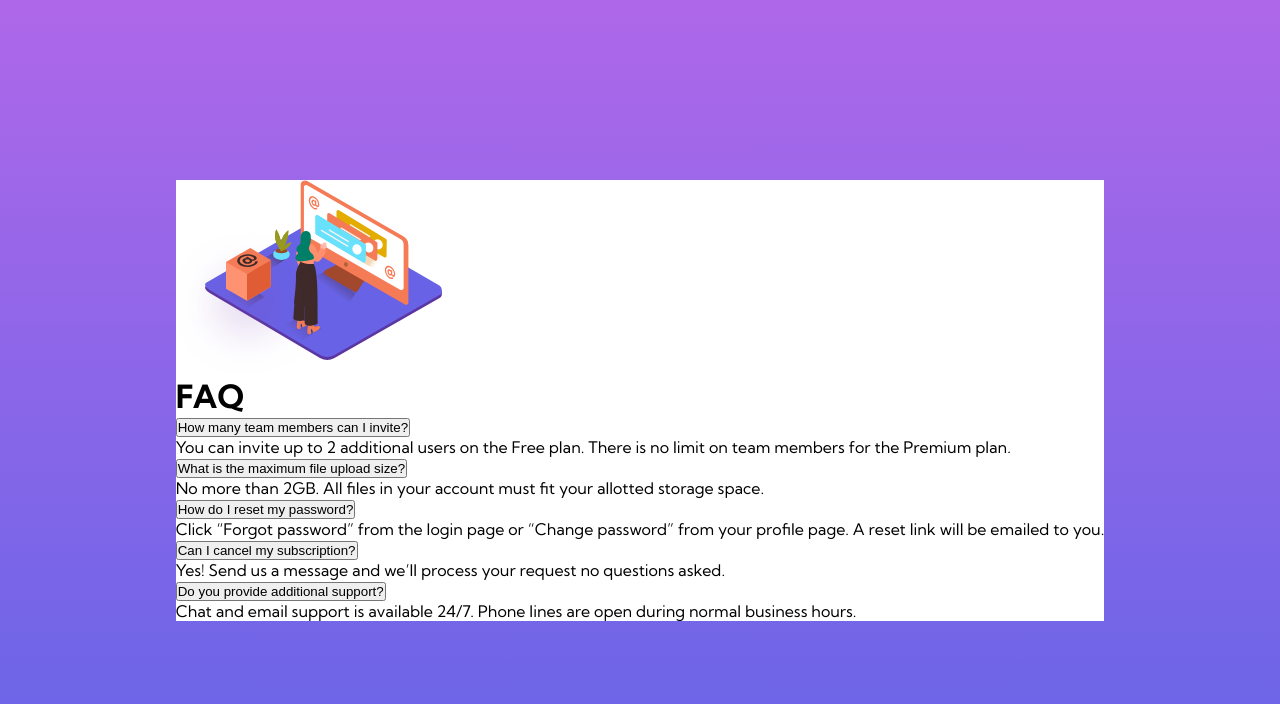
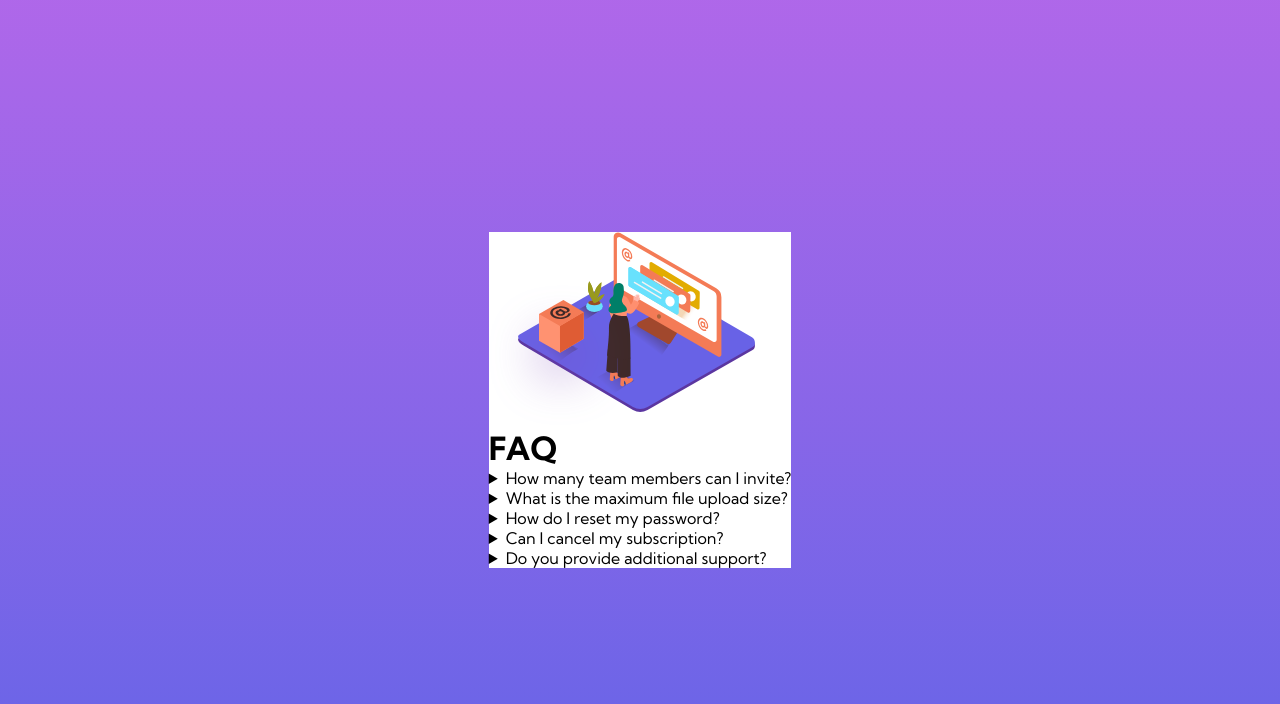
Before and after one commit to ClaveauAlex/faq-accordion-card-main, a plain HTML site: page index.html in a window 1280 px wide. Drawn offline with Linux system fonts and the light colour scheme.

Commit message:
Correction strucutre et découverte de details tag

```diff
--- a/index.html
+++ b/index.html
@@ -22,53 +22,45 @@
       <div class="image"></div>
       <div class="faq-container">
         <h1 class="title">FAQ</h1>
-        <div class="questions">
-          <button class="question">How many team members can I invite?</button>
-          <div class="reponse">
-            <p>
+        <details class="questions">
+          <summary class="question">
+            How many team members can I invite?
+          </summary>
+          <p class="reponse">
             You can invite up to 2 additional users on the Free plan. There is
             no limit on team members for the Premium plan.
           </p>
-          </div>
-        </div>
-        <div class="questions">
-          <button class="question">
+        </details>
+        <details class="questions">
+          <summary class="question">
             What is the maximum file upload size?
-          </button>
-          <div class="reponse">
-            <p>
+          </summary>
+          <p class="reponse">
             No more than 2GB. All files in your account must fit your allotted
             storage space.
           </p>
-          </div>
-        </div>
-        <div class="questions">
-          <button class="question">How do I reset my password?</button>
-          <div class="reponse">
-            <p>
+        </details>
+        <details class="questions">
+          <summary class="question">How do I reset my password?</summary>
+          <p class="reponse">
             Click “Forgot password” from the login page or “Change password”
             from your profile page. A reset link will be emailed to you.
           </p>
-          </div>
-        </div>
-        <div class="questions">
-          <button class="question">Can I cancel my subscription?</button>
-          <div class="reponse">
-            <p>
+        </details>
+        <details class="questions">
+          <summary class="question">Can I cancel my subscription?</summary>
+          <p class="reponse">
             Yes! Send us a message and we’ll process your request no questions
             asked.
           </p>
-          </div>
-        </div>
-        <div class="questions">
-          <button class="question">Do you provide additional support?</button>
-          <div class="reponse">
-            <p>
+        </details>
+        <details class="questions">
+          <summary class="question">Do you provide additional support?</summary>
+          <p class="reponse">
             Chat and email support is available 24/7. Phone lines are open
             during normal business hours.
           </p>
-          </div>
-        </div>
+        </details>
       </div>
     </main>
   </body>
--- a/styles.css
+++ b/styles.css
@@ -29,9 +29,9 @@ body{
     background: linear-gradient(hsl(273, 75%, 66%), hsl(240, 73%, 65%));
     background-repeat: no-repeat;
     height: 100vh;
-    width: 100vw;
-    margin: 0;
     display: flex;
+    justify-content: center;
+    align-items: center;
 }
 
 main{
```
Lines whose indentation alone changed are shown as unchanged.
